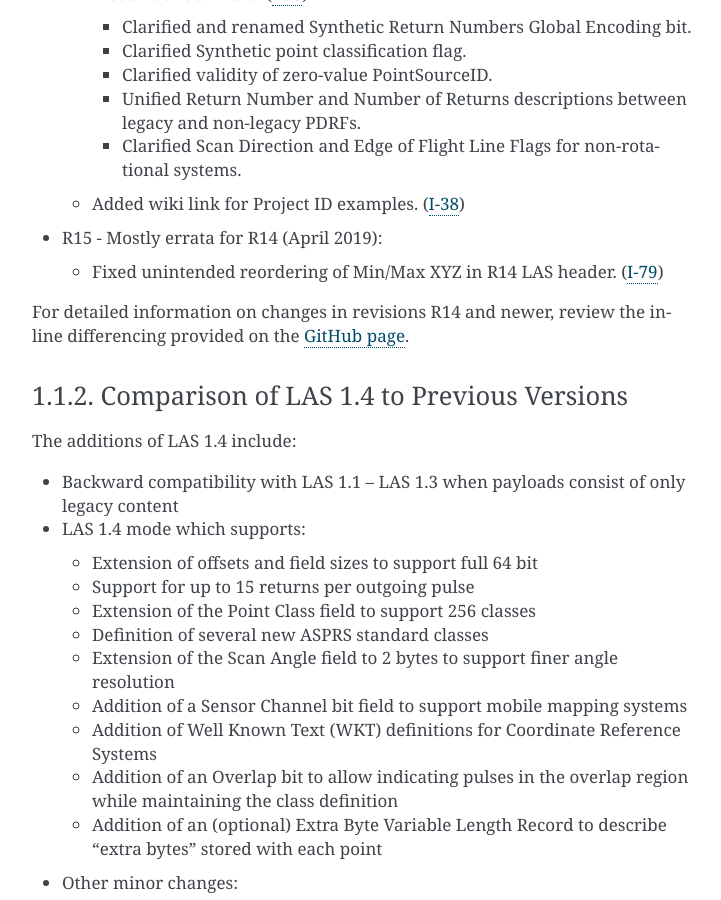
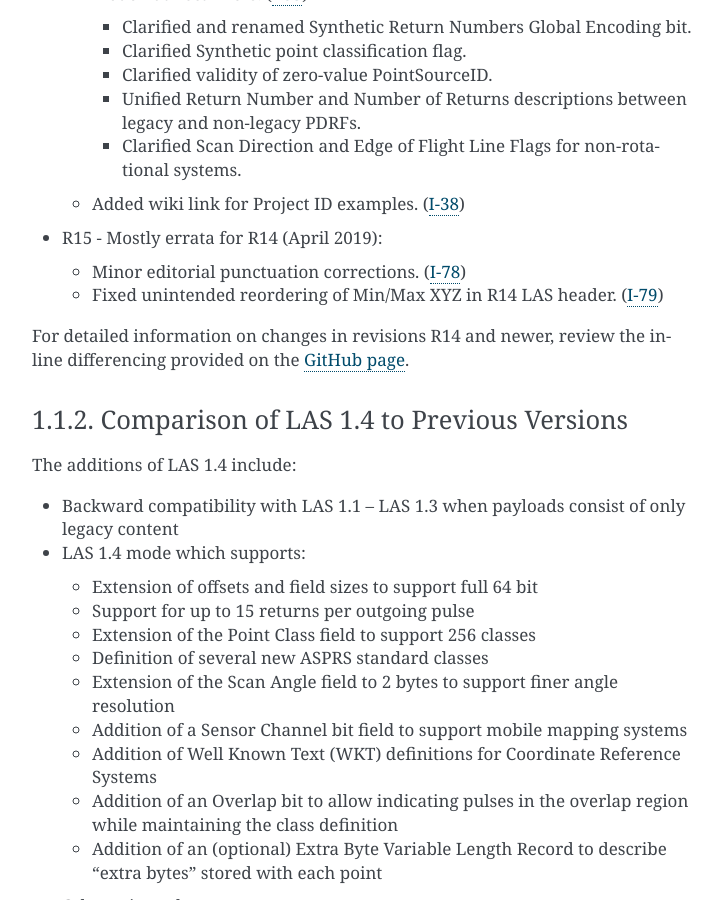
Before and after one commit to ASPRSorg/LAS, a Sphinx documentation site: the page built from source/01_intro.txt, in a window 1280 px wide and 900 px high, scrolled down 1614 px. Shown: the whole window, without its empty margins (388-1109 px from the left). Built offline with Sphinx 7.4.7, drawn with Linux system fonts in a browser that asks for light colours.

Commit message:
Corrections to If-then phrasing. (#78) Added comment about updating Start of First EVLR.

```diff
--- a/source/01_intro.txt
+++ b/source/01_intro.txt
@@ -96,6 +96,8 @@ Summary of LAS 1.4 revisions (GitHub Issue numbers included when applicable):
 
 * R15 - Mostly errata for R14 (April 2019):
 
+  * Minor editorial punctuation corrections.
+    (`I-78 <https://github.com/ASPRSorg/LAS/issues/78>`_)
   * Fixed unintended reordering of Min/Max XYZ in R14 LAS header.
     (`I-79 <https://github.com/ASPRSorg/LAS/issues/79>`_)
 
```
Also changed, not shown: 2 other files.
